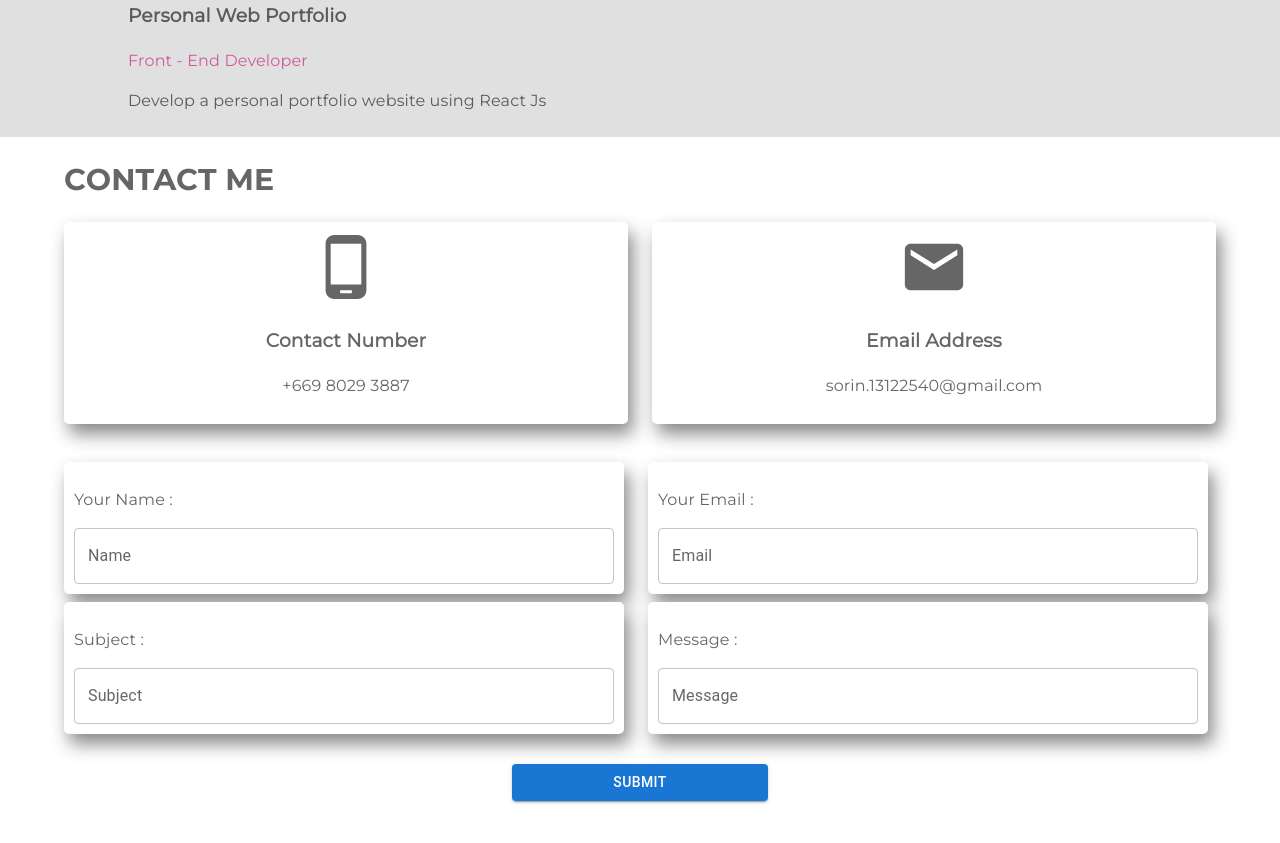
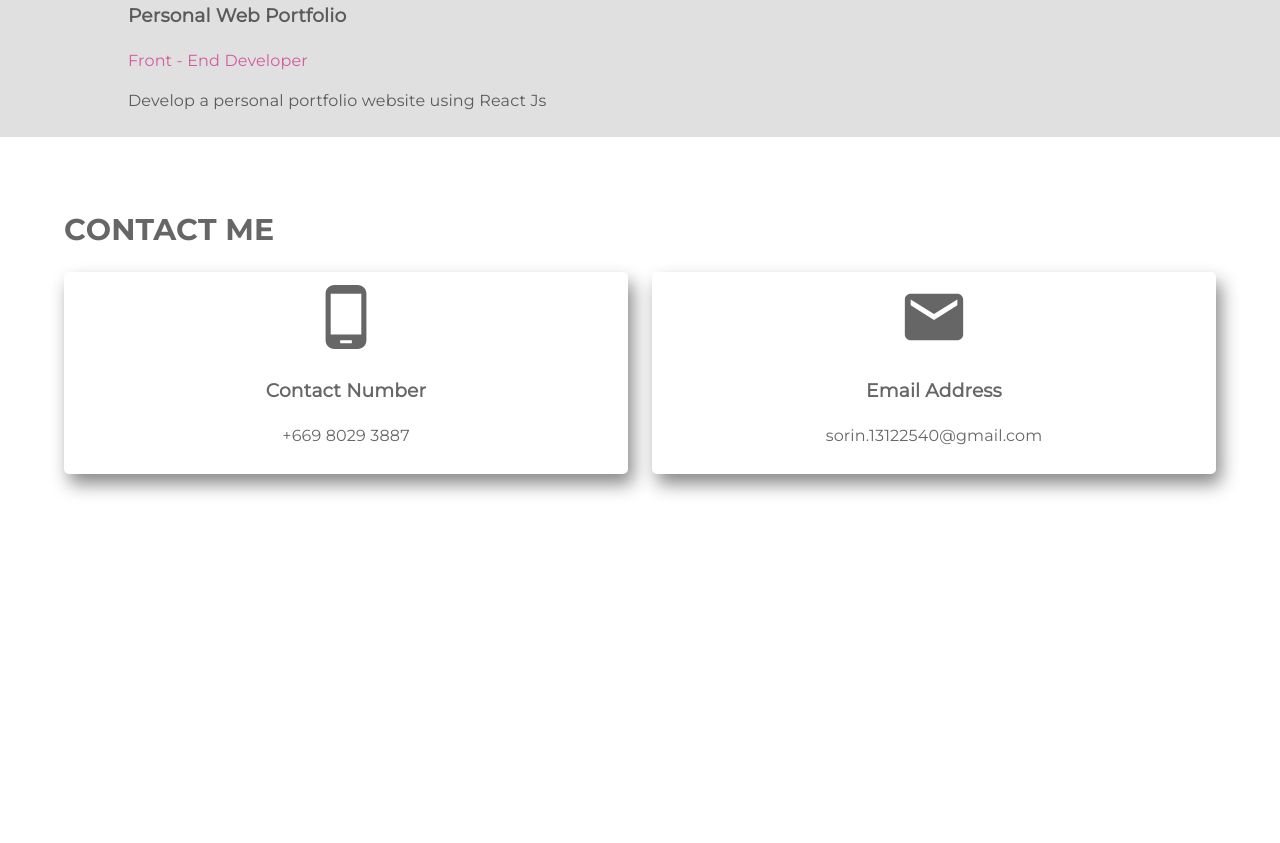
Before and after one commit to Muhammatsorin/next-portfolio, a Next.js app: page / in a window 1280 px wide. Shown: the part 2980-3823 px from the top of the page. After the commit the page ends 3504 px from the top, so only its background shows below. Built offline with nearby package versions, Linux system fonts and the light colour scheme.

Commit message:
deploy / test 10

```diff
--- a/components/contact/Contact.js
+++ b/components/contact/Contact.js
@@ -29,8 +29,38 @@ const Contact = (props) => {
 
     return (
         <>
-            <CssBaseline />
             <Container maxWidth="lg" className={styles.container}>
+                <h1 className={styles.title} id={props.id}>Contact Me</h1>
+                <Grid container rowSpacing={1} columnSpacing={{ xs: 1, sm: 2, md: 3 }}>
+                    <Grid item xs={12} md={6} sx={{ marginTop: '20px' }}>
+                        <Item>
+                            <div className={styles.item_wrap}>
+                                <div className={styles.icon}>
+                                    <PhoneAndroidIcon sx={{ fontSize: 70 }} />
+                                </div>
+                                <div className={styles.des}>
+                                    <h3>Contact Number</h3>
+                                    <p>+669 8029 3887</p>
+                                </div>
+                            </div>
+                        </Item>
+                    </Grid>
+                    <Grid item xs={12} md={6} sx={{ marginTop: '20px' }}>
+                        <Item>
+                            <div className={styles.item_wrap}>
+                                <div className={styles.icon}>
+                                    <EmailIcon sx={{ fontSize: 70 }} />
+                                </div>
+                                <div className={styles.des}>
+                                    <h3>Email Address</h3>
+                                    <p>sorin.13122540@gmail.com</p>
+                                </div>
+                            </div>
+                        </Item>
+                    </Grid>
+                </Grid>
+            </Container>
+            {/* <Container maxWidth="lg" className={styles.container}>
                 <h1 className={styles.title} id={props.id}>Contact Me</h1>
                 <Box sx={{ width: '100%' }}>
                     <Grid container rowSpacing={1} columnSpacing={{ xs: 1, sm: 2, md: 3 }}>
@@ -117,7 +147,7 @@ const Contact = (props) => {
                         <Button variant="contained" className={styles.btn}>Submit</Button>
                     </Stack>
                 </Box>
-            </Container>
+            </Container> */}
         </>
     )
 }
--- a/components/contact/Contact.module.css
+++ b/components/contact/Contact.module.css
@@ -1,6 +1,7 @@
 .container {
     font-family: 'Montserrat';
     margin-bottom: 50px;
+    margin-top: 50px;
 }
 
 .title {
```
